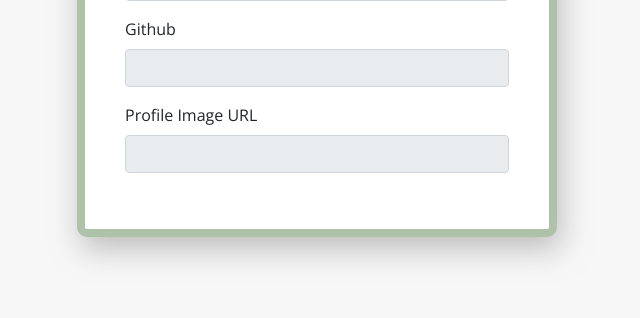
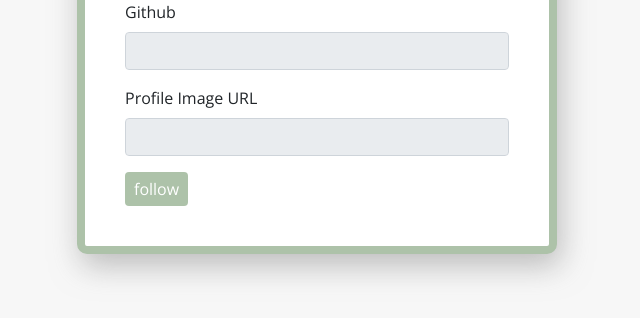
Before and after one commit to LefanTan/wedlab-cmput404-project, a Django app: template home/templates/follower_detail.html in a window 1280 px wide. Shown: the part 394-712 px from the top of the page, without its empty margins (323-963 px from the left). Run offline with Django 3.2, Linux system fonts and the light colour scheme; the template is opened without the code that fills it, so the values that code supplies are empty; some libraries are stand-ins or nearby versions.

Commit message:
follow and unfollow button(partially)

```diff
--- a/home/templates/follower_detail.html
+++ b/home/templates/follower_detail.html
@@ -41,7 +41,9 @@
         {% if error %}
             <p class="text-danger">{{ error }}</p>
         {% endif %}
-        {% if edit %}<button type="submit" class="btn">Save</button>{% endif %}
+        <div>
+        <input type="button" class="btn green-btn followers" value="follow">
+        </div>
     </form>
 </main>
 {% endblock %}
--- a/static/css/followers.css
+++ b/static/css/followers.css
@@ -53,3 +53,9 @@ p {
   background-color: transparent;
   color: darkolivegreen;
 }
+
+.followers {
+  display: flex;
+  justify-content: space-between;
+  float: right;
+}
```
